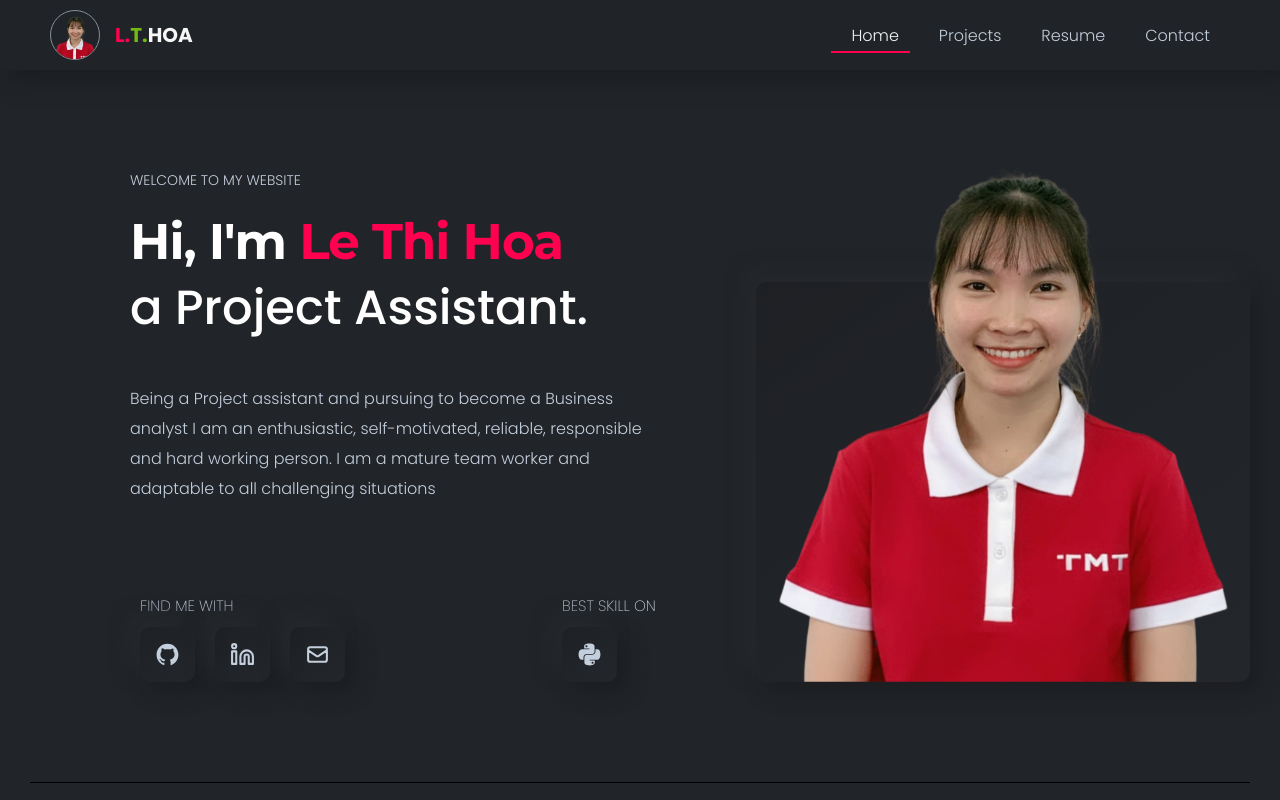
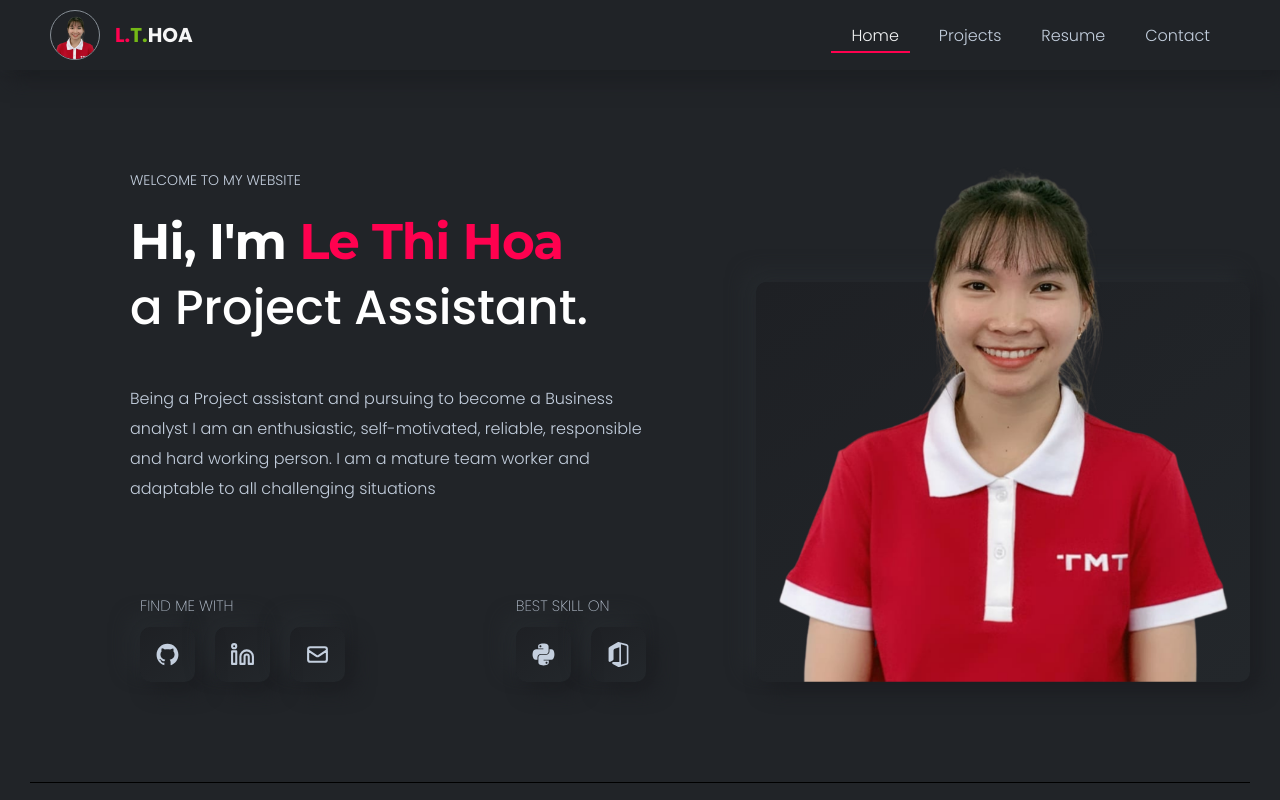
Before and after one commit to lengocson131002/cv-website, a React (Create React App) app: page / in a window 1280 px wide. Shown: the top 800 px of the page. Built offline with nearby package versions, Linux system fonts and the light colour scheme.

Commit message:
Finish v2

```diff
--- a/package.json
+++ b/package.json
@@ -3,8 +3,8 @@
   "version": "0.1.0",
   "private": true,
   "dependencies": {
-    "@reduxjs/toolkit": "^1.7.1",
-    "@testing-library/jest-dom": "^5.16.1",
+    "@reduxjs/toolkit": "^1.7.2",
+    "@testing-library/jest-dom": "^5.16.2",
     "@testing-library/react": "^12.1.2",
     "@testing-library/user-event": "^13.5.0",
     "react": "^17.0.2",
@@ -14,7 +14,7 @@
     "react-scripts": "5.0.0",
     "styled-components": "^5.3.3",
     "uuidv4": "^6.2.12",
-    "web-vitals": "^2.1.3"
+    "web-vitals": "^2.1.4"
   },
   "scripts": {
     "start": "react-scripts start",
--- a/src/components/Header/Content.js
+++ b/src/components/Header/Content.js
@@ -1,12 +1,10 @@
 import React from "react"
 import styled from "styled-components"
-import { FiFacebook } from "react-icons/fi"
-import { HiOutlineMail } from "react-icons/hi"
-import { FiInstagram } from "react-icons/fi"
 import { FaPython } from "react-icons/fa"
 import Card from "../Card"
 import ListContactIcons from "../ListContactIcons"
 import { ABOUT_ME, JOB } from "../../constants"
+import { SiMicrosoftoffice } from "react-icons/si"
 
 const ContentWrapper = styled.div`
   width: 60%;
@@ -117,6 +115,11 @@ const Content = () => {
                 <FaPython />
               </Card>
             </li>
+            <li>
+              <Card>
+                <SiMicrosoftoffice />
+              </Card>
+            </li>
           </ul>
         </div>
       </div>
```
